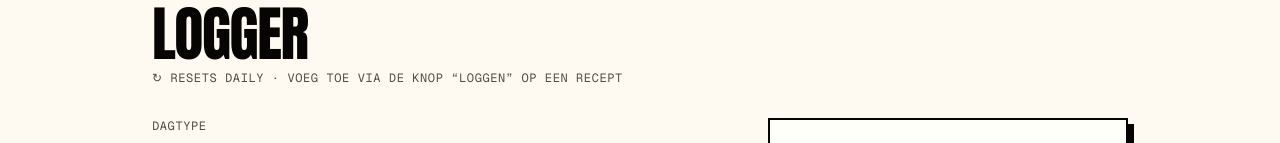
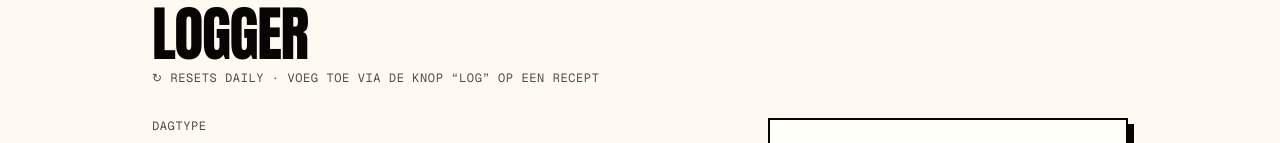
Before and after one commit to Keeposz/recepten, a Next.js app: page /logger in a window 1280 px wide. Shown: the part 137-280 px from the top of the page. Built offline with nearby package versions, Linux system fonts and the light colour scheme; no server answers; the database is empty.

Commit message:
bufix topbar take 2

```diff
--- a/src/app/logger/page.tsx
+++ b/src/app/logger/page.tsx
@@ -22,7 +22,7 @@ export default async function LoggerPage() {
         Logger
       </h1>
       <p className="mb-8 mt-2 font-mono text-xs uppercase tracking-wider text-muted-foreground">
-        ↻ Resets daily · voeg toe via de knop “Loggen” op een recept
+        ↻ Resets daily · voeg toe via de knop “Log” op een recept
       </p>
 
       <Logger recipes={recipes} />
```
